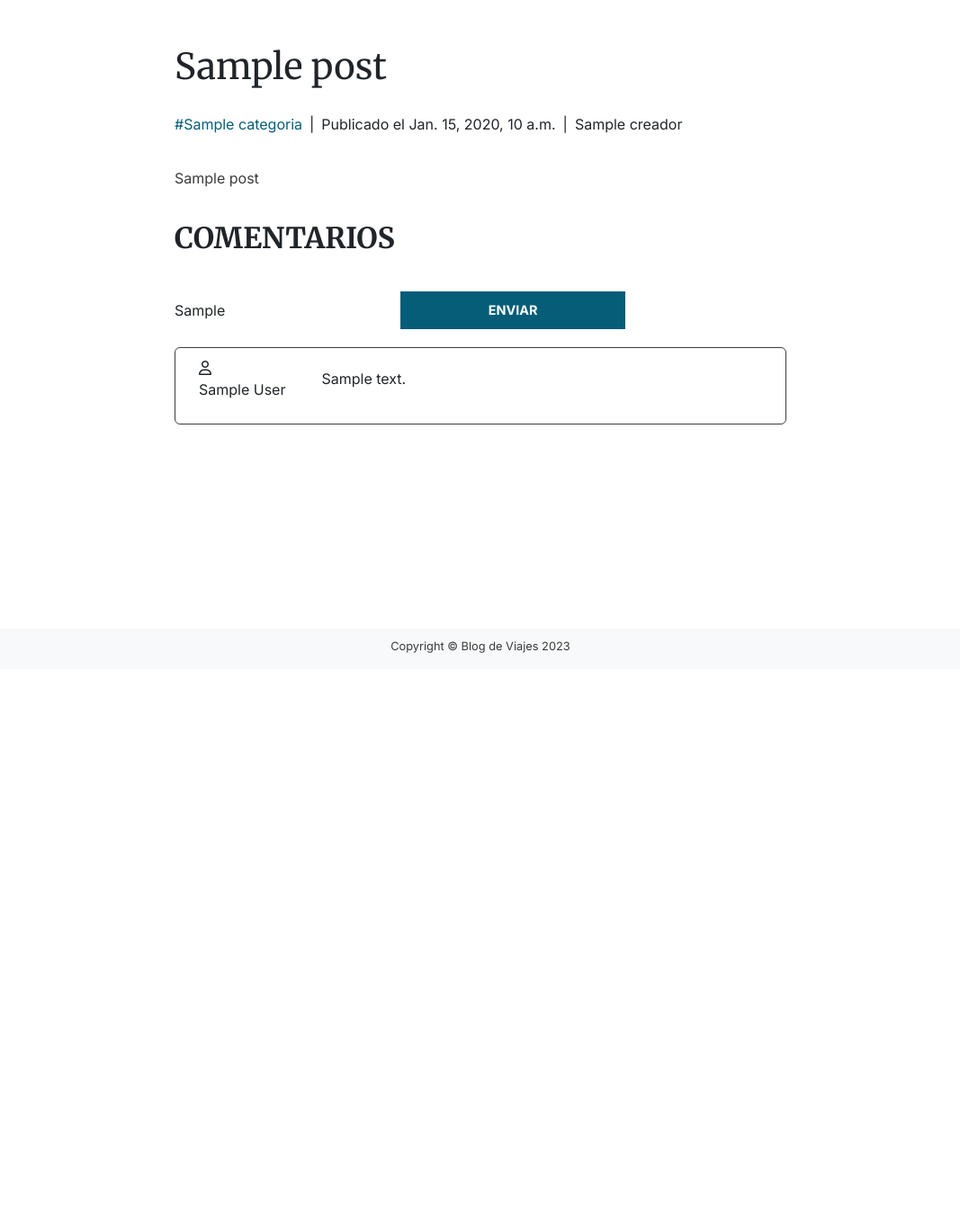
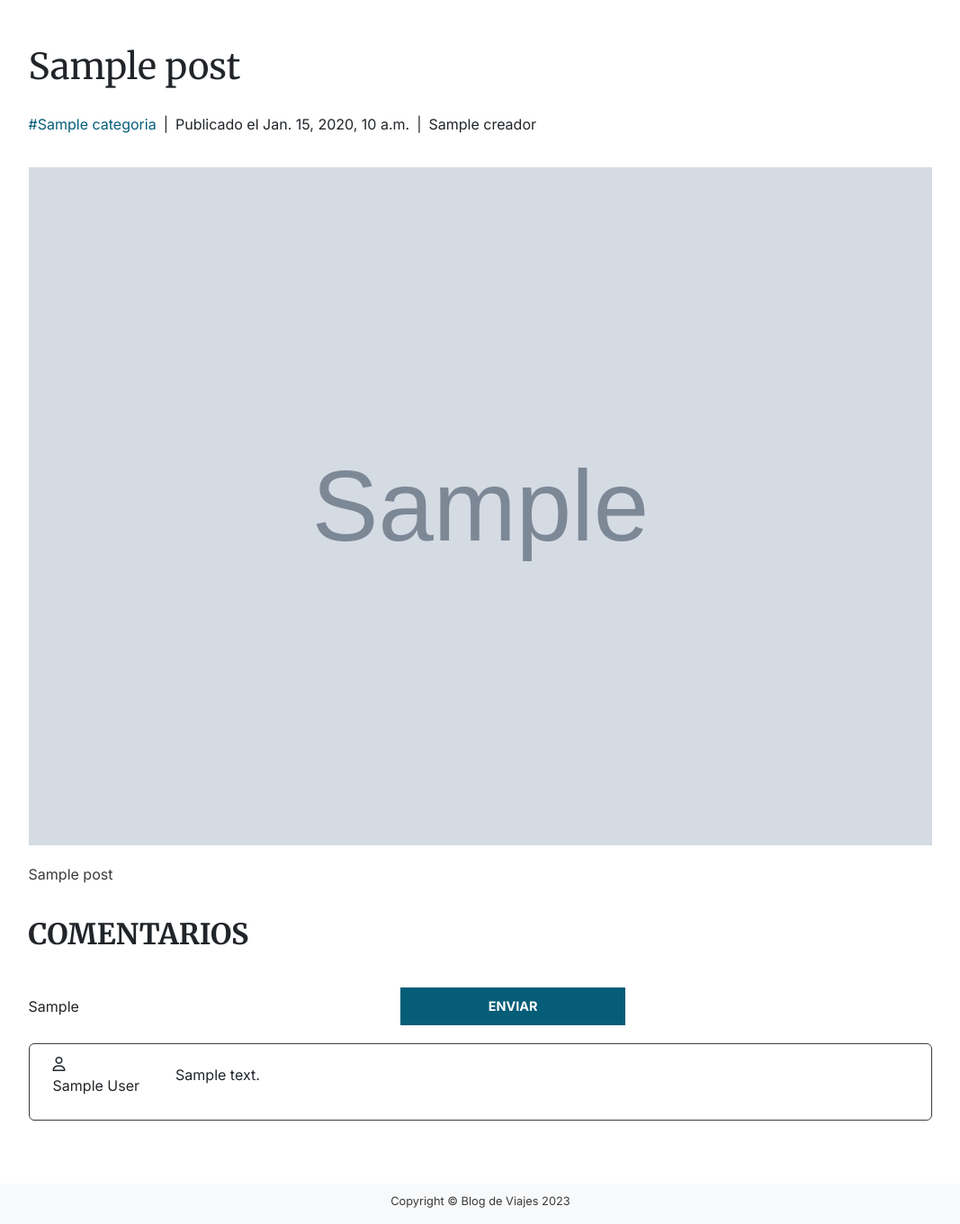
Before and after one commit to CarlosLazovich/GRUPO4_ProyectoFinal, a Django app: template src/templates/publicaciones/detalle-post.html in a window 1280 px wide. Shown: the part 56-1417 px from the top of the page at 90% size, without its empty margins (106-1173 px from the left). Before the commit the page ends 782 px from the top, so only its background shows below. Run offline with Django 3.2, Linux system fonts and the light colour scheme; the template is opened without the code that fills it: most values are stand-ins (such as "Sample title", 1, 10 or a date in 2020); grey boxes marked "Sample" are stand-in pictures.

Commit message:
imagenes

```diff
--- a/src/publicaciones/forms.py
+++ b/src/publicaciones/forms.py
@@ -4,7 +4,7 @@ from .models import Publicaciones, Comentario
 class CrearPublicacionForm(forms.ModelForm):
     class Meta:
         model = Publicaciones
-        fields = ['categoria', 'titulo', 'post']
+        fields = ('categoria', 'titulo', 'post', 'imagen_publicacion')
         labels = {
             'titulo' : '',
             'post' : '',
--- a/src/publicaciones/models.py
+++ b/src/publicaciones/models.py
@@ -23,6 +23,7 @@ class Publicaciones(models.Model):
     categoria = models.ForeignKey(Categoria, on_delete=models.SET_NULL, related_name= 'posteos', null= True)
     creador = models.ForeignKey(Usuario, on_delete=models.CASCADE, related_name='posteos_usuario')
     meGusta = models.ManyToManyField(Usuario, related_name='publicaciones_gustadas', blank=True)
+    imagen_publicacion = models.ImageField(upload_to='imagen_publicacion', blank=True)
 
     def __str__(self):
         return self.titulo
--- a/src/static/css/styles.css
+++ b/src/static/css/styles.css
@@ -64,7 +64,7 @@ footer {
     opacity: .5;
 }
 
-
+/* ESTILOS DEL INDEX */
 .index-hero {
     display: flex;
     justify-content: center;
@@ -186,12 +186,13 @@ ESTILOS DE LOS FORMULARIOS DE LAS TEMPLATES PUBLICACIONES
     display: flex;
     flex-direction: column;
     gap: 20px;
-    width: 80%;
-    max-width: 680px;
-    margin: 50px auto;
 }
 .detalle-post-container .categoria {
     color: var(--main-color) !important;
+}
+.detalle-post-container img {
+    width: 100%;
+    object-fit: cover;
 }
 .detalle-post-container .texto {
     color: var(--light);
--- a/src/templates/base.html
+++ b/src/templates/base.html
@@ -53,7 +53,7 @@
               <div class="dropdown m-lg-auto">
                 <a class="dropdown-toggle text-decoration-none" style="color: #000;" href="#" role="button" data-bs-toggle="dropdown" aria-expanded="false">
                   {% if user.imagen_perfil %}
-                  <img src=" {{ user.imagen_perfil.url }} " alt="imagen de perfil" class="rounded-circle" width="50" height="50">
+                  <img src=" {{ user.imagen_perfil.url }} " alt="imagen de perfil" class="rounded-circle" width="30" height="30" style="object-fit: cover;">
                   {% else %}
                   <i class="fa-regular fa-user"></i>
                   {% endif %}
--- a/src/templates/publicaciones/detalle-post.html
+++ b/src/templates/publicaciones/detalle-post.html
@@ -1,9 +1,9 @@
 {% extends 'base.html' %}
-
+{% load static %}
 
 {% block contenido %}
 
-    <div class="detalle-post-container">
+    <div class="detalle-post-container inner-container">
 
         <h1>{{ post.titulo }}</h1>
         <div class="d-flex gap-2">
@@ -13,6 +13,11 @@
             |
             <p>{{post.creador}}</p>
         </div>
+        {% if post.imagen_publicacion %}
+          <img src="{{post.imagen_publicacion.url}}">
+        {% else %}
+          <img src="{% static 'img/post-default.webp' %}">
+        {% endif %}
         <p class="texto">{{post.post}}</p>
         <div class="comentarios-container">
             <h2>Comentarios</h2>
--- a/src/templates/publicaciones/editar-post.html
+++ b/src/templates/publicaciones/editar-post.html
@@ -7,7 +7,7 @@
 
     <h2>Editar Publicacion</h2>
 
-    <form method="post">{% csrf_token %}
+    <form method="post" enctype="multipart/form-data">{% csrf_token %}
 
         {{form.as_p}}
 
--- a/src/templates/publicaciones/postear.html
+++ b/src/templates/publicaciones/postear.html
@@ -7,7 +7,8 @@
 
     <h2>Crear Publicacion</h2>
 
-    <form method="post">{% csrf_token %}
+    <form method="post" enctype="multipart/form-data">
+        {% csrf_token %}
 
         {{form.as_p}}
 
--- a/src/templates/usuarios/registro.html
+++ b/src/templates/usuarios/registro.html
@@ -9,7 +9,7 @@
         </p>
         <h2>Crear una cuenta</h2>
     </div>
-    <form method = "post"> {% csrf_token %}
+    <form method = "post" enctype="multipart/form-data"> {% csrf_token %}
 
         {{ form.as_p }}
 
```
Also changed, not shown: src/templates/index.html (+8 -4 lines), src/templates/publicaciones/publicaciones.html (+8 -4 lines), src/publicaciones/migrations/0004_publicaciones_imagen_publicacion.py (added), src/publicaciones/migrations/0005_alter_publicaciones_imagen_publicacion.py (added), src/publicaciones/migrations/0006_alter_publicaciones_imagen_publicacion.py (added), src/publicaciones/migrations/0007_alter_publicaciones_imagen_publicacion.py (added), src/publicaciones/migrations/0008_alter_publicaciones_imagen_publicacion.py (added), src/static/img/post-default.webp (added), 1 other file.
